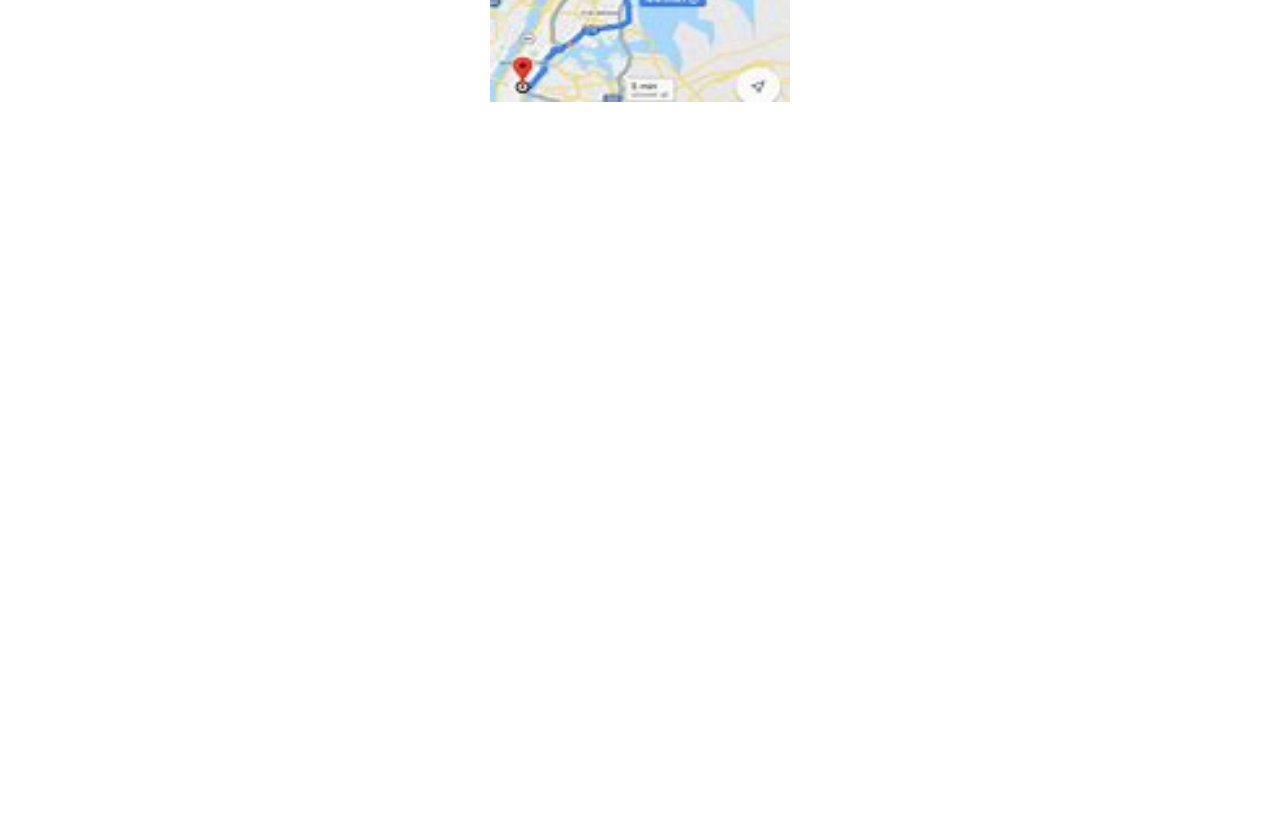
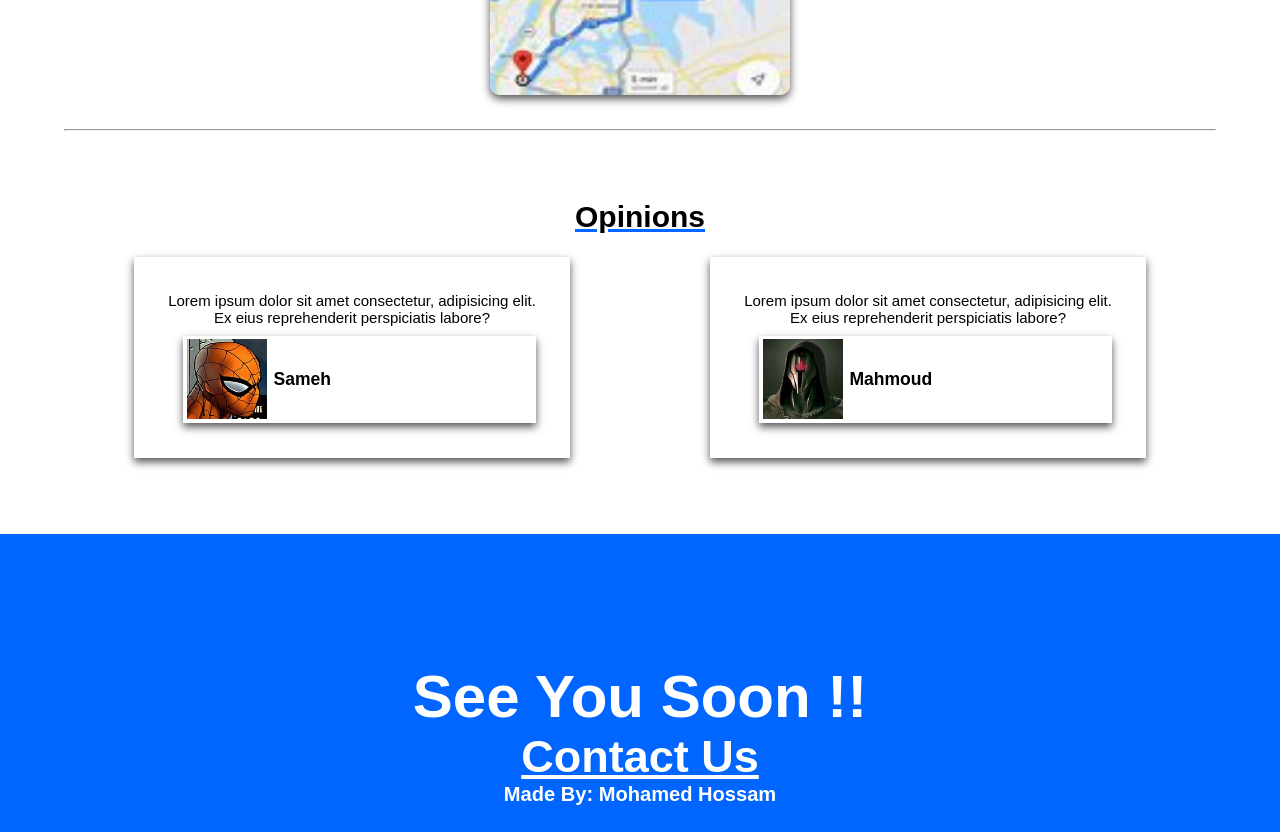
Before and after one commit to mohamedhossamWebDev22/Travel-Company, a React (Vite) app: page / in a window 1280 px wide. Shown: the part 1480-2312 px from the top of the page. Before the commit the page ends 1662 px from the top, so only its background shows below. Built offline with nearby package versions, Linux system fonts and the light colour scheme.

Commit message:
finish page 1

```diff
--- /dev/null
+++ b/src/components/footer.jsx
@@ -0,0 +1,16 @@
+import React from 'react';
+
+const Footer = () => {
+  return (
+    <>
+      <footer>
+        <h1>See You Soon !!</h1>
+        <h2><u>Contact Us</u></h2>
+
+        <h6>Made By: Mohamed Hossam</h6>
+      </footer>
+    </>
+  );
+}
+
+export default Footer;
--- a/src/pages/Home.jsx
+++ b/src/pages/Home.jsx
@@ -2,6 +2,7 @@ import React from 'react';
 
 // import components.
 import Navbar from '../components/navbar';
+import Footer from '../components/footer';
 import Blank from "../components/blank";
 
 // import photos.
@@ -9,6 +10,8 @@ import spain  from "../assets/spain.png";
 import dubai  from "../assets/dubai.png";
 import giza  from "../assets/pyramid.png";
 import location  from "../assets/location.png";
+import avatar1 from '../assets/avater.png';
+import avatar2 from '../assets/avater2.png';
 
 const App = () => {
   return (
@@ -47,7 +50,38 @@ const App = () => {
           <h1>Our Locations</h1>
           <img src={location} width='300px' height='400px'/>
         </div>
+
+        <Blank/>
+
+        <div className="part four">
+          <h1>Opinions</h1>
+
+          <div className="ops">
+            <div className="op">
+              <p>Lorem ipsum dolor sit amet consectetur,
+                adipisicing elit. <br/>Ex eius reprehenderit perspiciatis labore?
+              </p>
+
+              <div className="who">
+                <img src={avatar1}/>
+                <h3>Sameh</h3>
+              </div>
+            </div>
+            <div className="op">
+              <p>Lorem ipsum dolor sit amet consectetur,
+                adipisicing elit. <br/>Ex eius reprehenderit perspiciatis labore?
+              </p>
+
+              <div className="who">
+                <img src={avatar2}/>
+                <h3>Mahmoud</h3>
+              </div>
+            </div>
+          </div>
+        </div>
       </div>
+
+      <Footer/>
     </>
   );
 }
--- a/src/style.scss
+++ b/src/style.scss
@@ -6,7 +6,6 @@ $c1: rgb(0, 102, 255);
 }
 
 body{
-  padding-bottom: 5%;
   .error{
     color: crimson;
 
@@ -73,6 +72,13 @@ body{
   .part{
     margin-top: 6%;
     margin-bottom: 1%;
+
+    h1{
+        font-size: 30px;
+        font-family: sans-serif;
+
+        text-decoration: $c1 underline;
+      }
   }
 
   .content{
@@ -94,15 +100,13 @@ body{
 
       box-shadow: 0px 4px 8px #555;
       h1{
-        color: lightgray;
-
-        text-shadow: 0px 0px 8px #555;
+        color: white;
+        text-shadow: 0px 0px 8px $c1;
 
         font-family: sans-serif;
-        font-size: 45px;
+        font-size: 40px;
         span{
-          color: $c1;
-          font-family: cursive;
+          color:$c1;
         }
       }
       p{
@@ -125,13 +129,6 @@ body{
     }
 
     .second{
-
-      h1{
-        font-size: 30px;
-        font-family: sans-serif;
-
-        text-decoration: $c1 underline;
-      }
       .cards{
         margin-top: 3%;
 
@@ -182,16 +179,69 @@ body{
     }
 
     .third{
-      h1{
-        font-size: 30px;
-        font-family: sans-serif;
-
-        text-decoration: $c1 underline;
-      }
-
       img{
         margin-top: 50px;
+
+        border-radius: 10px;
+        box-shadow: 0px 4px 8px #555;
+      }
+    }
+
+    .four{
+      text-align: center;
+      .ops{
+        display: flex;
+
+        justify-content:space-around;
+        align-items: center;
+
+        margin-top: 2%;
+        .op{
+          font-family: sans-serif;
+          font-size: 15px;
+
+          box-shadow: 0px 4px 8px #555;
+
+          padding:3%;
+          .who{
+            margin-top: 2%;
+
+            padding: 1%;
+
+            display:flex;
+
+            margin-top: 10px;
+            margin-left: 4%;
+
+            align-items: center;
+            justify-content: left;
+
+            box-shadow: 0px 4px 8px #555;
+            img{
+              width: 80px;
+              height: 80px;
+            }
+            h3{
+              margin-left: 2%;
+            }
+          }
+        }
       }
     }
   }
 }
+footer{
+  background: $c1;
+
+  font-family: sans-serif;
+  font-size: 30px;
+
+  text-align: center;
+
+  margin-top: 6%;
+  margin-bottom: 0;
+  padding-top: 10%;
+  padding-bottom: 2%;
+
+  color: white;
+}
```
